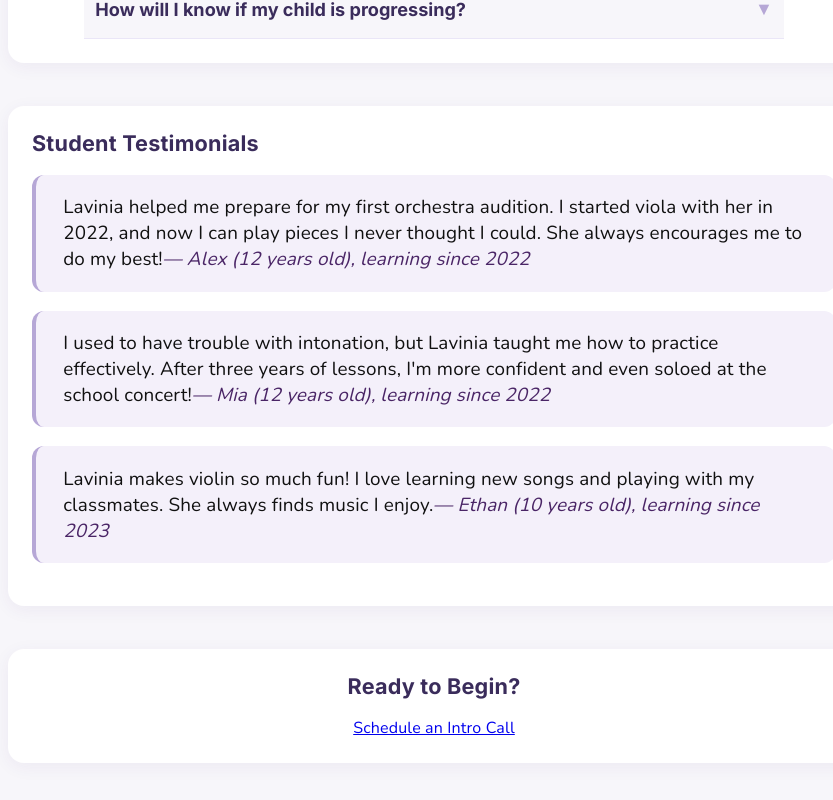
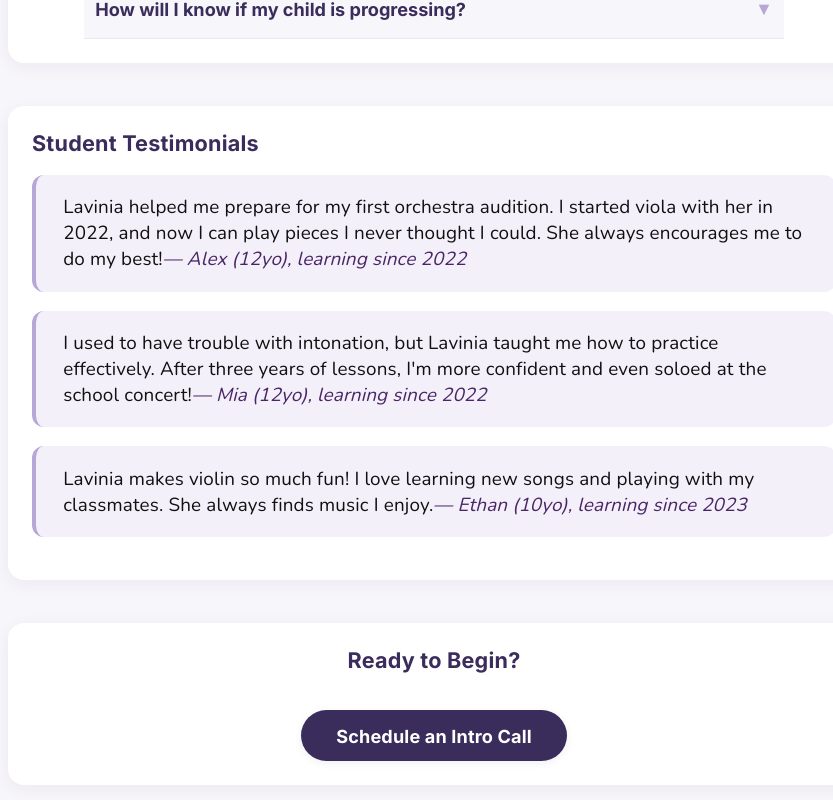
Before and after one commit to izzyjhuang/lavinia_music_studio, a React (Create React App) app: page /violin-viola in a window 1280 px wide. Shown: the part 3427-4227 px from the top of the page, without its empty margins (206-1039 px from the left). Built offline with nearby package versions, Linux system fonts and the light colour scheme.

Commit message:
updated schedule calls

```diff
--- a/src/pages/Contact.jsx
+++ b/src/pages/Contact.jsx
@@ -20,7 +20,7 @@ const text = {
     content: '如需課程諮詢、預約或其他問題，歡迎聯絡我們。',
     ready: {
       heading: '準備好開始了嗎？',
-      buttonText: '預約體驗課'
+      buttonText: '預約初步洽談'
     },
     email: {
       heading: '電子郵件',
--- a/src/pages/Home.jsx
+++ b/src/pages/Home.jsx
@@ -39,7 +39,7 @@ const instrumentText = {
     },
     ready: {
       heading: '準備好開始了嗎？',
-      buttonText: '預約體驗課'
+      buttonText: '預約初步洽談'
     }
   }
 };
--- a/src/pages/Piano.jsx
+++ b/src/pages/Piano.jsx
@@ -192,8 +192,8 @@ const headings = {
     recitals: 'Piano Recitals',
     faq: 'Frequently Asked Questions',
     testimonials: 'Student Testimonials',
-    cta: 'Ready to Start?',
-    schedule: 'Schedule a Trial Lesson'
+    cta: 'Ready to Begin?',
+    schedule: 'Schedule an Intro Call'
   },
   tw: {
     why: '為什麼學鋼琴？',
@@ -202,7 +202,7 @@ const headings = {
     faq: '常見問題',
     testimonials: '學生感言',
     cta: '準備好開始了嗎？',
-    schedule: '預約體驗課'
+    schedule: '預約初步洽談'
   }
 };
 
--- a/src/pages/ViolinViola.css
+++ b/src/pages/ViolinViola.css
@@ -148,6 +148,27 @@
   font-size: 1.35rem;
   font-weight: 800;
   letter-spacing: 0.01em;
+}
+
+.violinviola-cta-button {
+  display: inline-block;
+  background: #3a2c5b;
+  color: #fff;
+  padding: 0.9rem 2.2rem;
+  border-radius: 26px;
+  font-size: 1.13rem;
+  font-weight: bold;
+  text-decoration: none;
+  margin-top: 1.2rem;
+  transition: background 0.22s, box-shadow 0.22s, transform 0.22s;
+  font-family: 'Inter', 'Segoe UI', 'Arial', sans-serif;
+  box-shadow: 0 2px 8px rgba(60,40,120,0.07);
+}
+
+.violinviola-cta-button:hover {
+  background: #5b3fa3;
+  box-shadow: 0 4px 16px rgba(90,60,160,0.13);
+  transform: translateY(-2px) scale(1.03);
 }
 
 .violinviola-section ul {
--- a/src/pages/ViolinViola.jsx
+++ b/src/pages/ViolinViola.jsx
@@ -21,7 +21,7 @@ const headings = {
     faq: '常見問題',
     testimonials: '學生感言',
     cta: '準備好開始了嗎？',
-    schedule: '預約體驗課',
+    schedule: '預約初步洽談',
   }
 };
 
@@ -348,15 +348,15 @@ const testimonials = {
   en: [
     {
       text: 'Lavinia helped me prepare for my first orchestra audition. I started viola with her in 2022, and now I can play pieces I never thought I could. She always encourages me to do my best!',
-      student: '— Alex (12 years old), learning since 2022'
+      student: '— Alex (12yo), learning since 2022'
     },
     {
       text: 'I used to have trouble with intonation, but Lavinia taught me how to practice effectively. After three years of lessons, I\'m more confident and even soloed at the school concert!',
-      student: '— Mia (12 years old), learning since 2022'
+      student: '— Mia (12yo), learning since 2022'
     },
     {
       text: 'Lavinia makes violin so much fun! I love learning new songs and playing with my classmates. She always finds music I enjoy.',
-      student: '— Ethan (10 years old), learning since 2023'
+      student: '— Ethan (10yo), learning since 2023'
     }
   ],
   tw: [
@@ -457,7 +457,7 @@ const ViolinViola = () => {
         {/* 6. Call to Action */}
         <section className="violinviola-section violinviola-cta">
           <h2>{h.cta}</h2>
-          <a href="https://calendly.com/lavinialeemusicstudio/" className="schedule-button" target="_blank" rel="noopener noreferrer">{h.schedule}</a>
+          <a href="https://calendly.com/lavinialeemusicstudio/" className="violinviola-cta-button" target="_blank" rel="noopener noreferrer">{h.schedule}</a>
         </section>
       </div>
     </>
```
